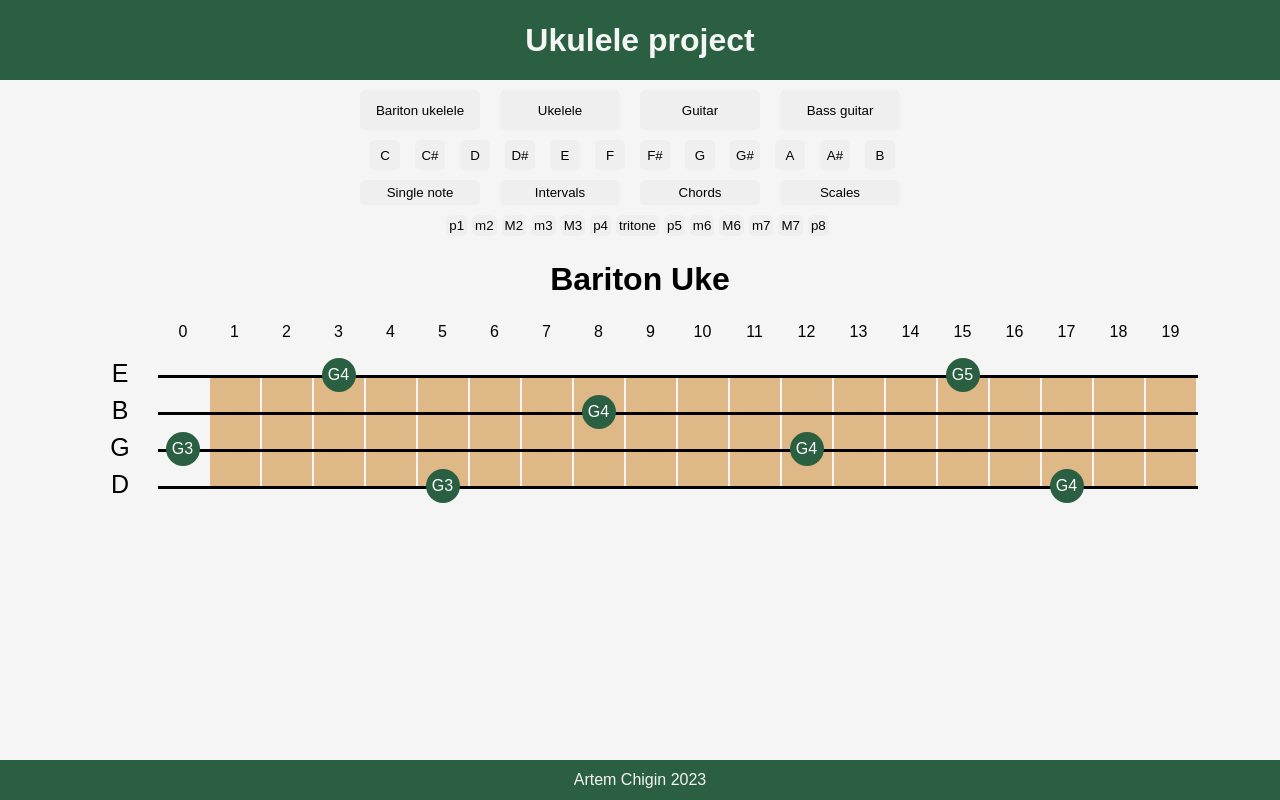
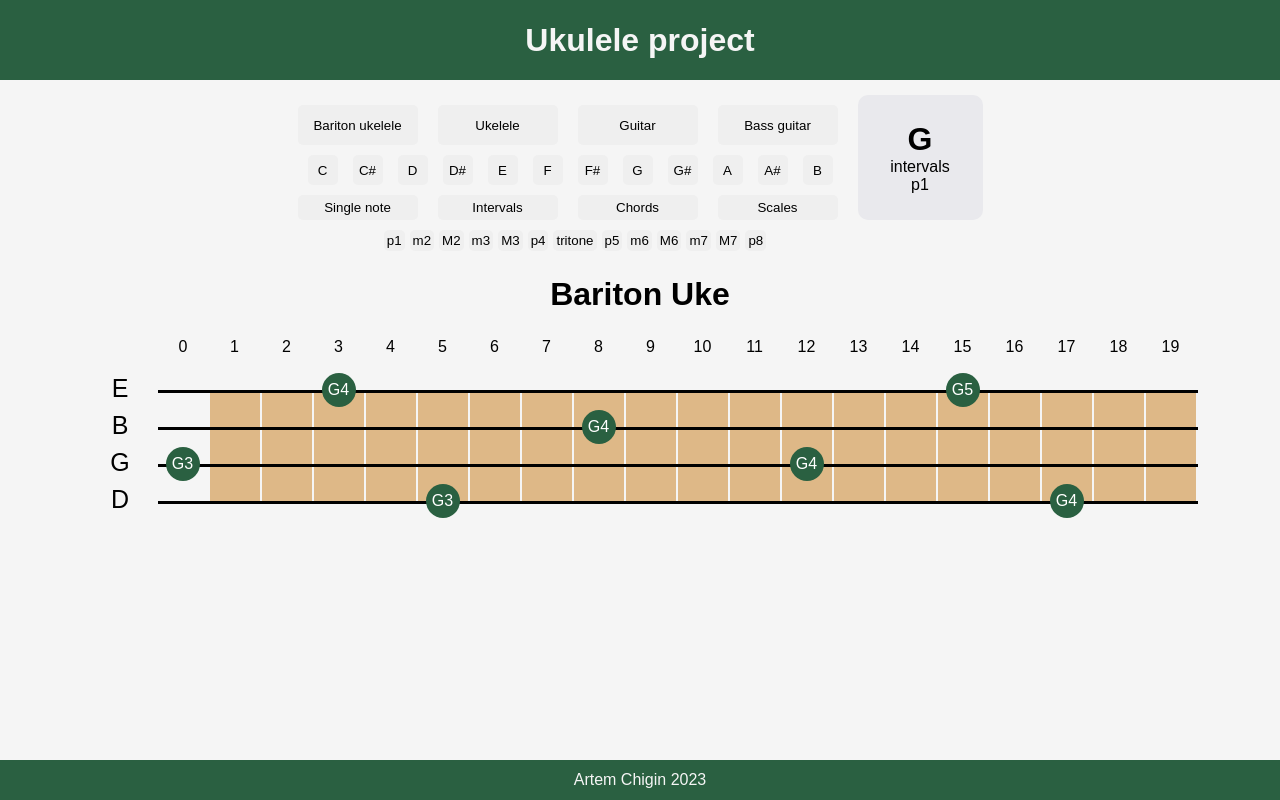
Before and after one commit to artem-chigin/fretboard-map, a React (Create React App) app: page / in a window 1280 px wide. Built offline with nearby package versions, Linux system fonts and the light colour scheme.

Commit message:
added info panel

```diff
--- /dev/null
+++ b/src/components-for-render/info-panel.js
@@ -0,0 +1,13 @@
+function InfoPanel({rootNote, sequenceType, sequenceName, sequence}) {
+    return (
+        <div className="info">
+            <h1>{rootNote}</h1>
+            <p>{sequenceType}</p>
+            <p>{sequenceName}</p>
+            {/* <label>Generated sequence:</label> */}
+            {/* <h2>{sequence.join(" - ")}</h2> */}
+        </div>
+    )
+};
+
+export default InfoPanel;
--- a/src/components-for-render/ui.js
+++ b/src/components-for-render/ui.js
@@ -4,6 +4,7 @@ import SelectInstrument from './select-instrument';
 import SelectRootNote from './select-note';
 import SelectSequenceType from './select-sequence';
 import SequencePanel from './sequence-panel';
+import InfoPanel from './info-panel';
 import instruments from "../instrument-scale-calculations/instruments"
 import MusicalInstrument from '../instrument-scale-calculations/musical-instrument';
 import MUSIC_CONST from '../instrument-scale-calculations/musical-constants';
@@ -33,12 +34,15 @@ function UI() {
 
         return (
         <div className='app'>
+            <div className='ui-and-info'>
                 <div className='ui'>
                     <SelectInstrument
                     onInstrumentClick={(instrumentName) => setCurrentInstrument(instrumentName)}/>
                     <SelectRootNote onNoteClick={(keyNote) => createSequence(keyNote, sequenceType, sequenceName)}/>
                     <SelectSequenceType onSequenceClick={(sequenceType, sequenceName) => createSequence(rootNote, sequenceType, sequenceName)}/>
                     <SequencePanel typeOfPanel={sequenceType} onSequenceTypeClick={(sequenceName) => createSequence(rootNote, sequenceType, sequenceName)}/>
+                </div>
+                <InfoPanel rootNote={rootNote} sequenceType={sequenceType} sequenceName={sequenceName} sequence={sequence}/>
             </div>
                 <div className='instrument-container'>
                     <DisplayInstrument instrument={currentInstrument}/>
--- a/src/index.css
+++ b/src/index.css
@@ -171,3 +171,25 @@ button:hover {
     border: none;
     color: whitesmoke;
 }
+
+
+.ui-and-info {
+    margin-top: 15px;
+    display: flex;
+    justify-content: center;
+    /* align-items: center; */
+}
+
+
+.info {
+    display: flex;
+    flex-direction: column;
+    text-align: center;
+    justify-content: center;
+    box-sizing: content-box;
+    width: 125px;
+    height: 125px;
+    /* border: solid lightslategrey; */
+    background-color: #E9E9ED;
+    border-radius: 10px;
+}
```
Lines whose indentation alone changed are shown as unchanged.
